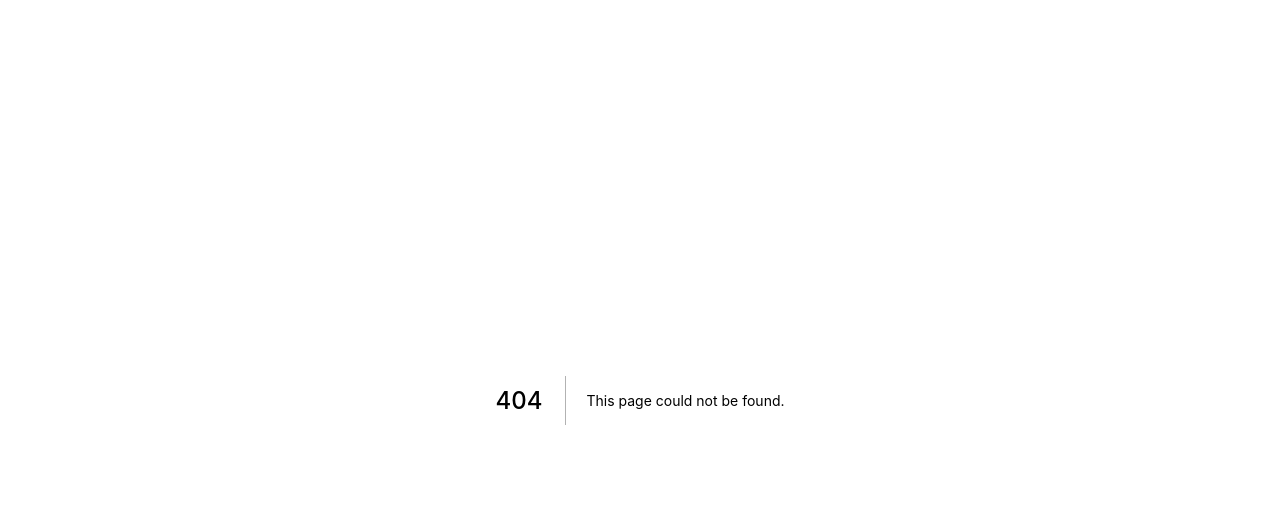
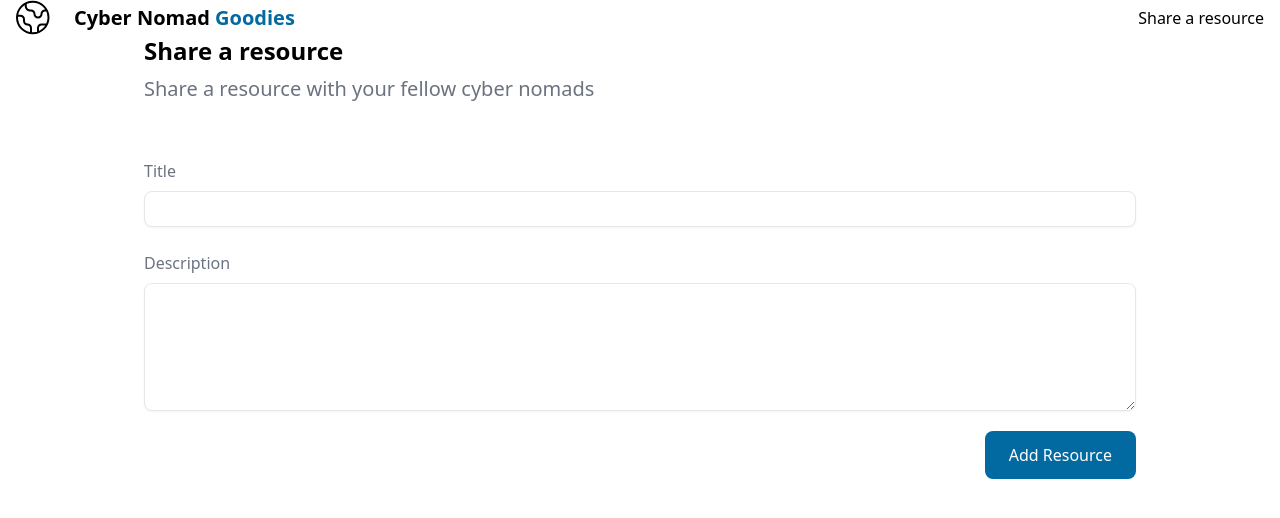
Before and after one commit to mdnm/cyber-nomad-goodies, a Next.js app: page /resources/create in a window 1280 px wide. Before the commit this address had no page. Shown: the top 518 px of the page. Built offline with nearby package versions, Linux system fonts and the light colour scheme.

Commit message:
modulo 2: layout pagina cadastro de recurso

```diff
--- a/pages/index.tsx
+++ b/pages/index.tsx
@@ -1,8 +1,7 @@
 import { PrismaClient, Resource } from "@prisma/client";
 import type { NextPage } from "next";
-import Head from "next/head";
-import Logo from "../components/Logo";
 import ResourcesGrid from "../components/ResourcesGrid";
+import Layout from "../sections/Layout";
 
 const prisma = new PrismaClient();
 
@@ -22,21 +21,7 @@ type Props = {
 
 const Home: NextPage<Props> = ({ resources = [] }) => {
   return (
-    <div>
-      <Head>
-        <title>Create Next App</title>
-        <meta name="description" content="Generated by create next app" />
-        <link rel="icon" href="/favicon.ico" />
-      </Head>
-
-      <header className="w-full shadow-md py-6 px-4 mb-32">
-        <div className="max-w-screen-2xl mx-auto flex justify-between items-center">
-          <Logo />
-
-          <span className="text-base">Share a resource</span>
-        </div>
-      </header>
-
+    <Layout>
       <main className="max-w-screen-2xl mx-auto flex justify-between items-start gap-20 px-4">
         <aside className="flex flex-col gap-4">
           <CategoryLink active link="#">
@@ -60,7 +45,7 @@ const Home: NextPage<Props> = ({ resources = [] }) => {
           <ResourcesGrid resources={resources} />
         </div>
       </main>
-    </div>
+    </Layout>
   );
 };
 
--- /dev/null
+++ b/pages/resources/create.tsx
@@ -0,0 +1,39 @@
+import type { NextPage } from "next";
+import Layout from "../../sections/Layout";
+
+const CreateResource: NextPage = () => {
+  return (
+    <Layout>
+      <main className="max-w-screen-lg mx-auto flex flex-col px-4">
+        <h1 className="text-2xl font-bold mb-2">Share a resource</h1>
+        <span className="text-xl text-gray-500 mb-14">
+          Share a resource with your fellow cyber nomads
+        </span>
+        <div className="w-full flex flex-col gap-2 mb-6">
+          <label htmlFor="title" className="text-base text-gray-500">
+            Title
+          </label>
+          <input
+            id="title"
+            type="text"
+            className="w-full border-[1px] h-9 rounded-lg shadow-sm p-2 outline-none focus:outline-offset-0 focus:outline-gray-400 focus:outline-[3px] transition-all"
+          />
+        </div>
+        <div className="w-full flex flex-col gap-2 mb-5">
+          <label htmlFor="description" className="text-base text-gray-500">
+            Description
+          </label>
+          <textarea
+            id="description"
+            className="w-full border-[1px] h-32 rounded-lg shadow-sm p-2 outline-none focus:outline-offset-0 focus:outline-gray-400 focus:outline-[3px] transition-all"
+          ></textarea>
+        </div>
+        <button className="px-6 py-3 bg-sky-700 text-white rounded-lg ml-auto outline-none focus:outline-offset-0 focus:outline-sky-300 focus:outline-[3px] transition-all">
+          Add Resource
+        </button>
+      </main>
+    </Layout>
+  );
+};
+
+export default CreateResource;
--- /dev/null
+++ b/sections/Header/index.tsx
@@ -0,0 +1,16 @@
+import React from "react";
+import Logo from "../../components/Logo";
+
+const Header = () => {
+  return (
+    <header className="w-full shadow-md py-6 px-4 mb-32">
+      <div className="max-w-screen-2xl mx-auto flex justify-between items-center">
+        <Logo />
+
+        <span className="text-base">Share a resource</span>
+      </div>
+    </header>
+  );
+};
+
+export default Header;
--- /dev/null
+++ b/sections/Layout/index.tsx
@@ -0,0 +1,24 @@
+import Head from "next/head";
+import React from "react";
+import Header from "../Header";
+
+type Props = {
+  children?: React.ReactNode;
+};
+
+const Layout = ({ children }: Props) => {
+  return (
+    <div>
+      <Head>
+        <title>Cyber Nomad Goodies</title>
+        <link rel="icon" href="/favicon.ico" />
+      </Head>
+
+      <Header />
+
+      {children}
+    </div>
+  );
+};
+
+export default Layout;
```
